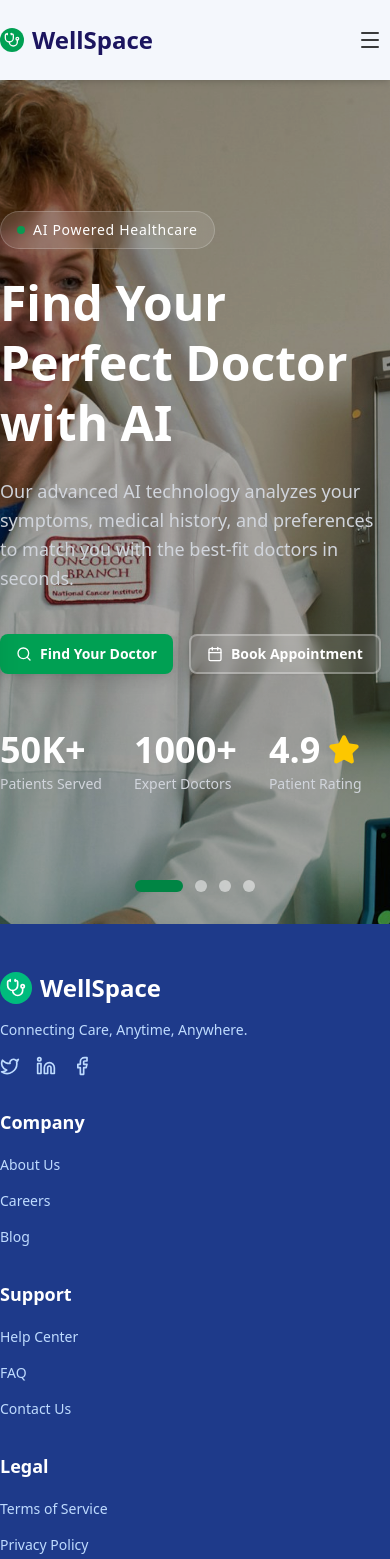
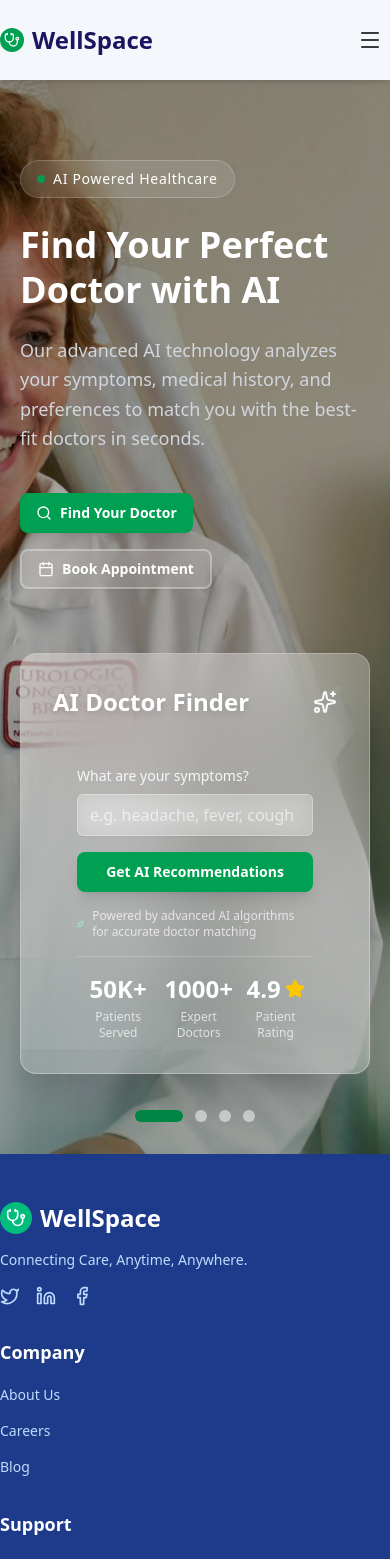
Before and after one commit to ismailjosim/WellSpace-frontend, a Next.js app: page / in a window 390 px wide. Shown: the top 1559 px of the page. Built offline with nearby package versions, Linux system fonts and the light colour scheme.

Commit message:
refactor: make responsive hero section for mobile and desktop

```diff
--- a/src/app/(commonLayout)/page.tsx
+++ b/src/app/(commonLayout)/page.tsx
@@ -1,4 +1,4 @@
-import HeroSection from '../../components/modules/Home/Hero'
+import HeroSection from '@/components/modules/Home/Hero'
 
 const Home = () => {
 	return (
--- a/src/components/modules/Home/Hero.tsx
+++ b/src/components/modules/Home/Hero.tsx
@@ -50,7 +50,7 @@ export default function HeroSection() {
 	}
 
 	return (
-		<section className='relative w-full h-screen overflow-hidden bg-slate-900'>
+		<section className='relative w-full sm:h-screen flex justify-center items-center py-10 overflow-hidden bg-slate-900'>
 			{/* === Background Image & Overlay === */}
 			<div className='absolute inset-0'>
 				{backgroundImages.map((image, index) => (
@@ -73,7 +73,7 @@ export default function HeroSection() {
 			</div>
 
 			{/* === Main Content === */}
-			<div className='relative h-full flex items-center z-10'>
+			<div className='relative flex items-center z-10 py-10 sm:px-0 px-5'>
 				<div className='container mx-auto flex flex-col lg:flex-row items-center justify-between gap-10'>
 					{/* === Left Section === */}
 					<div className='flex-1 text-white space-y-6'>
@@ -84,7 +84,7 @@ export default function HeroSection() {
 							</span>
 						</div>
 
-						<h1 className='text-5xl sm:text-6xl lg:text-7xl font-bold leading-tight'>
+						<h1 className='text-4xl sm:text-6xl lg:text-7xl font-bold leading-tight'>
 							Find Your Perfect Doctor with AI
 						</h1>
 
@@ -115,7 +115,7 @@ export default function HeroSection() {
 						</div>
 
 						{/* Stats */}
-						<div className='flex flex-wrap gap-8 pt-8'>
+						<div className='flex-wrap gap-8 pt-8 hidden sm:flex'>
 							<div>
 								<div className='text-4xl font-bold text-white'>50K+</div>
 								<div className='text-sm text-gray-300 mt-1'>
@@ -137,7 +137,7 @@ export default function HeroSection() {
 					</div>
 
 					{/* === Right Section: Glass Card === */}
-					<div className='hidden lg:flex flex-1 justify-end'>
+					<div className='flex flex-1 sm:justify-end justify-center'>
 						<Card className='w-full max-w-lg p-8 space-y-6 rounded-2xl border border-white/30 bg-white/20 backdrop-blur-2xl shadow-2xl relative overflow-hidden text-white'>
 							<div className='absolute inset-0 bg-linear-to-br from-white/40 via-white/10 to-transparent opacity-70 pointer-events-none' />
 
@@ -145,7 +145,7 @@ export default function HeroSection() {
 								<CardTitle className='text-2xl font-bold drop-shadow-md'>
 									AI Doctor Finder
 								</CardTitle>
-								<Sparkles className='w-6 h-6 text-primary' />
+								<Sparkles className='w-6 h-6 text-primary-foreground' />
 							</CardHeader>
 
 							<CardContent className='relative z-10 space-y-4'>
```
